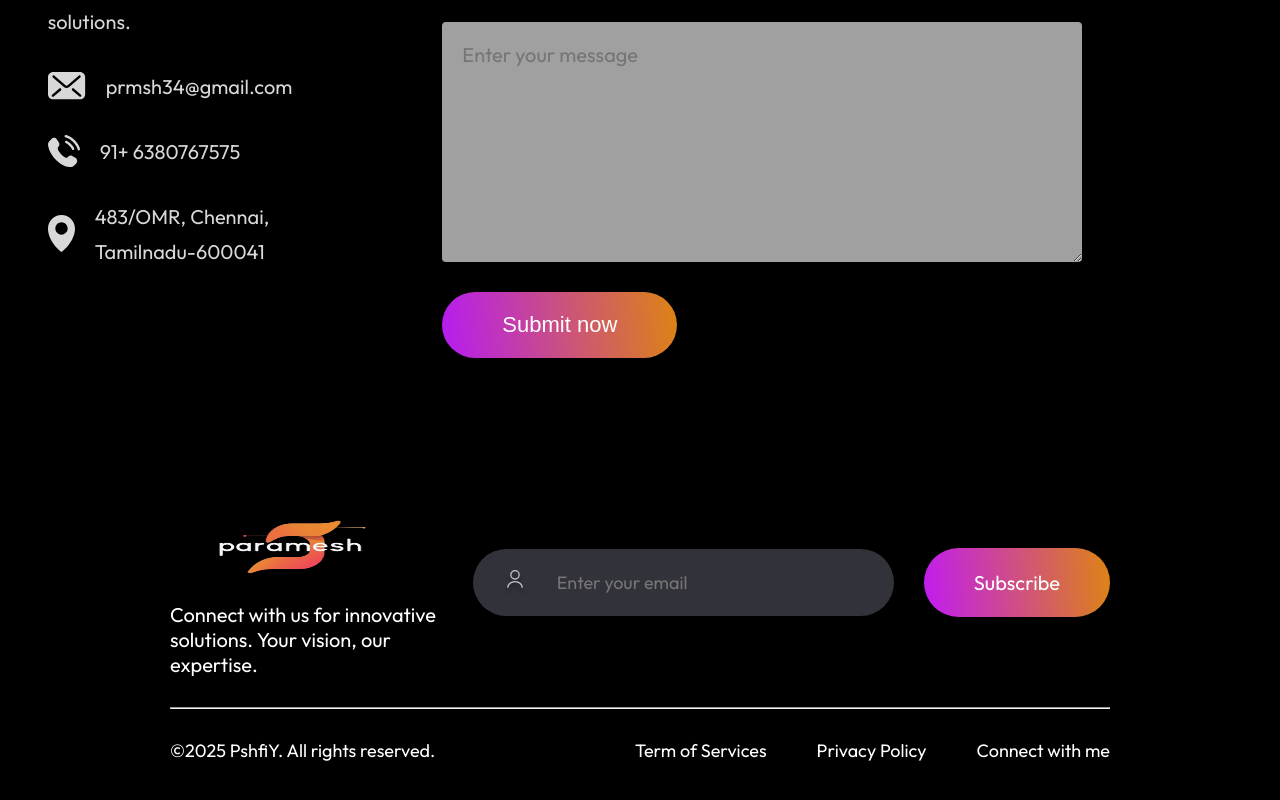
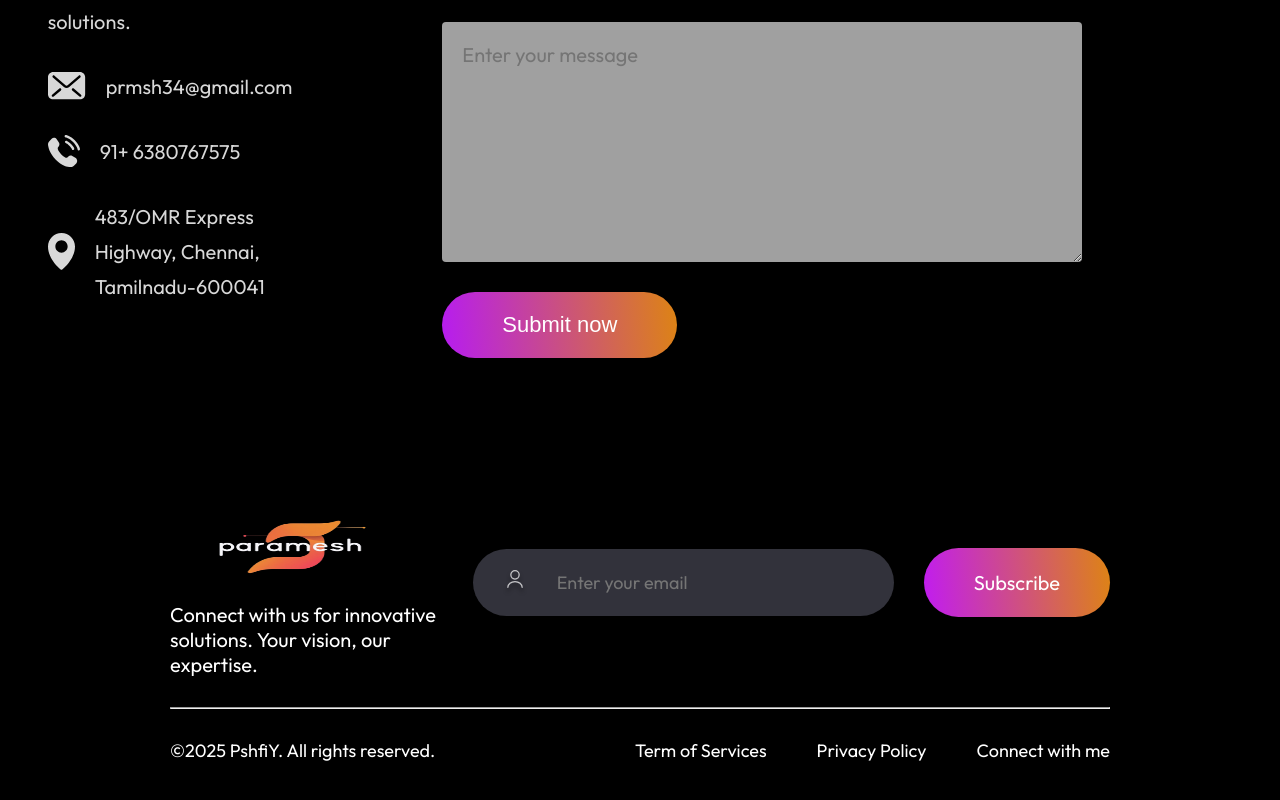
Before and after one commit to Parameshwaran-P/paramesh-portfolio, a React (Vite) app: page / in a window 1280 px wide. Shown: the part 5668-6468 px from the top of the page. Built offline with nearby package versions, Linux system fonts and the light colour scheme; a web font is replaced by a local one.

Commit message:
change the address in contact page

```diff
--- a/src/components/Contact/Contact.jsx
+++ b/src/components/Contact/Contact.jsx
@@ -68,7 +68,7 @@ const Contact = () => {
             </div>
             <div className="contact-detail">
               <img src={location_icon} alt="" />
-              <p>483/OMR, Chennai, Tamilnadu-600041</p>
+              <p>483/OMR Express Highway, Chennai, Tamilnadu-600041</p>
             </div>
           </div>
         </div>
```
